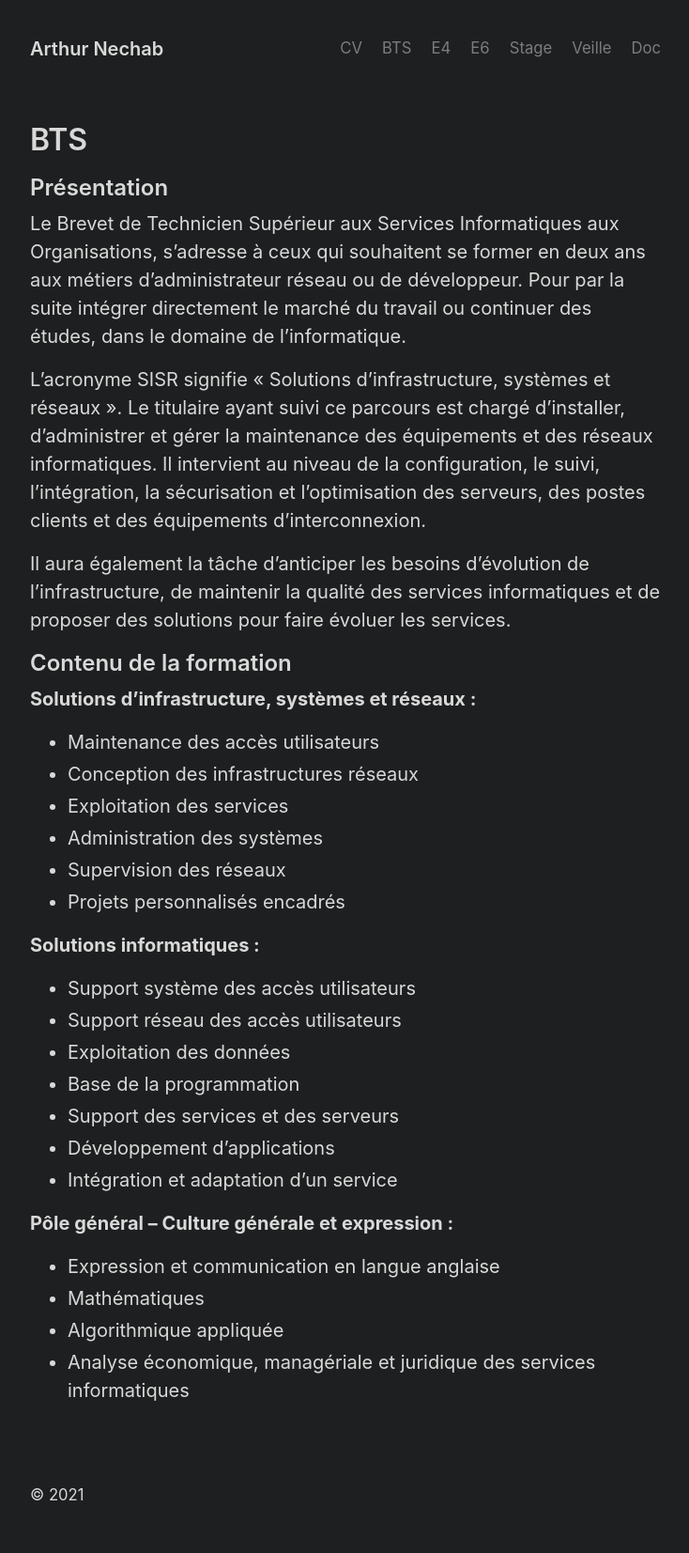
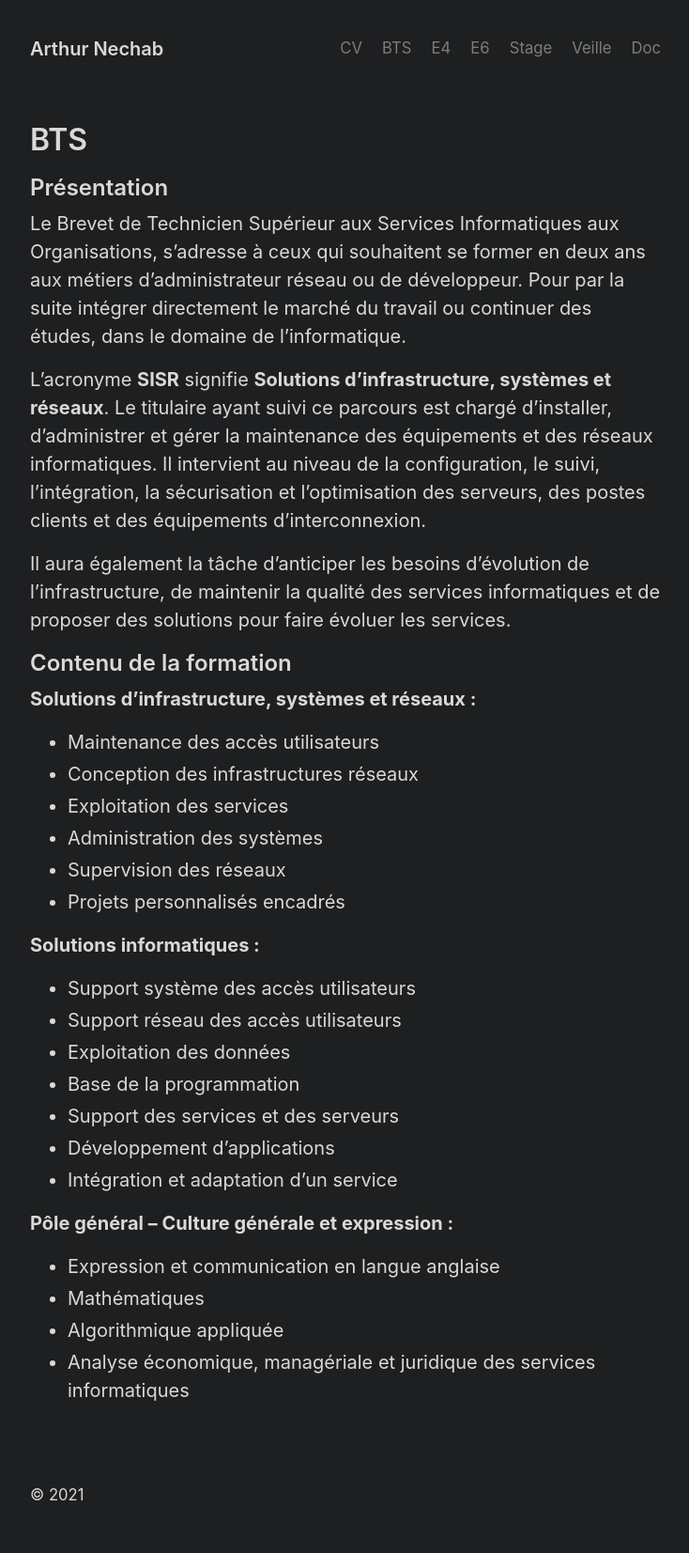
Before and after one commit to arthur-nechab/portfolio, a Jekyll site: the page built from bts.md, in a window 1280 px wide. Shown: the whole page at 94% size, without its empty margins (272-1006 px from the left). Built offline with Jekyll 4.4.1, drawn with Linux system fonts in a browser that asks for light colours.

Commit message:
Update bts.md

```diff
--- a/bts.md
+++ b/bts.md
@@ -8,9 +8,10 @@ title: BTS
 
 Le Brevet de Technicien Supérieur aux Services Informatiques aux Organisations, s'adresse à ceux qui souhaitent se former en deux ans aux métiers d'administrateur réseau ou de développeur. Pour par la suite intégrer directement le marché du travail ou continuer des études, dans le domaine de l'informatique.
 
-L’acronyme SISR signifie « Solutions d’infrastructure, systèmes et réseaux ». Le titulaire ayant suivi ce parcours est chargé d’installer, d’administrer et gérer la maintenance des équipements et des réseaux informatiques. Il intervient au niveau de la configuration, le suivi, l’intégration, la sécurisation et l’optimisation des serveurs, des postes clients et des équipements d’interconnexion.
+L’acronyme **SISR** signifie **Solutions d’infrastructure, systèmes et réseaux**. Le titulaire ayant suivi ce parcours est chargé d’installer, d’administrer et gérer la maintenance des équipements et des réseaux informatiques. Il intervient au niveau de la configuration, le suivi, l’intégration, la sécurisation et l’optimisation des serveurs, des postes clients et des équipements d’interconnexion.
 
 Il aura également la tâche d’anticiper les besoins d’évolution de l’infrastructure, de maintenir la qualité des services informatiques et de proposer des solutions pour faire évoluer les services.
+
 
 ## Contenu de la formation
 
```
